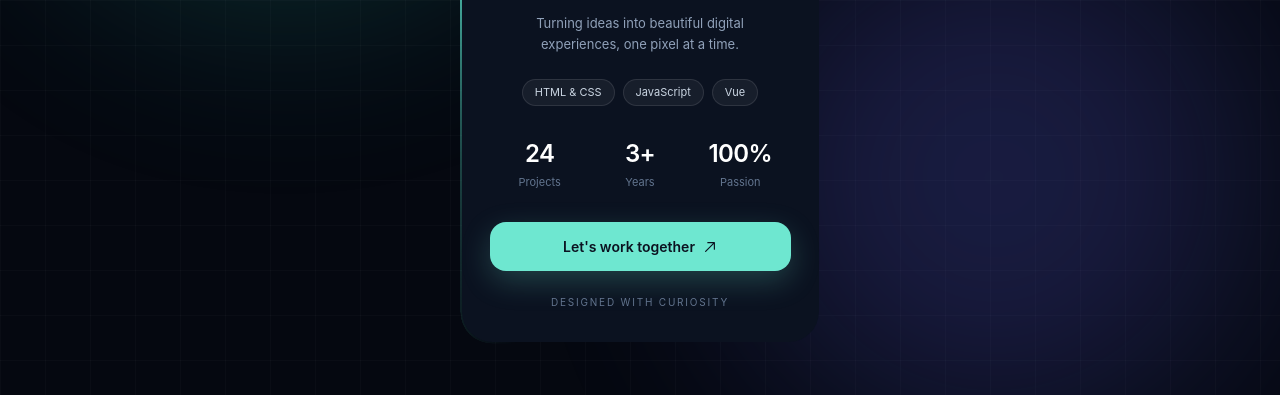
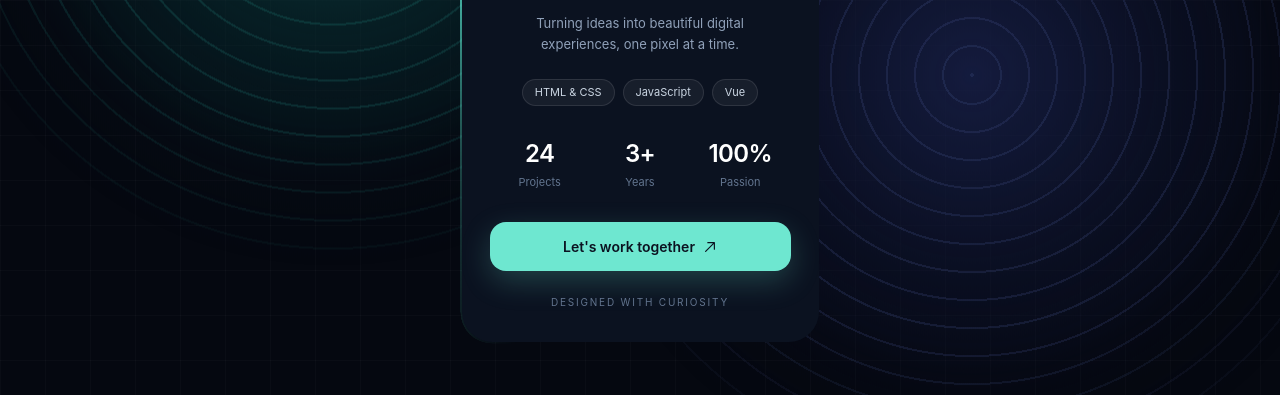
Before and after one commit to tunlinkyaw-gif/Card-Animation, a website: page index.html in a window 1280 px wide. Shown: the part 405-800 px from the top of the page. Drawn offline with Linux system fonts and the light colour scheme.

Commit message:
background desgin fix

```diff
--- a/index.html
+++ b/index.html
@@ -10,13 +10,13 @@
 <body class="relative min-h-screen overflow-hidden bg-[#050810] font-sans text-white antialiased">
   <div
     aria-hidden="true"
-    class="pointer-events-none fixed inset-0 -z-10 overflow-hidden bg-[linear-gradient(#ffffff06_1px,transparent_1px),linear-gradient(90deg,#ffffff06_1px,transparent_1px)] bg-[size:45px_45px]"
+    class="pointer-events-none fixed inset-0 z-0 overflow-hidden bg-[linear-gradient(#ffffff06_1px,transparent_1px),linear-gradient(90deg,#ffffff06_1px,transparent_1px)] bg-[size:45px_45px]"
   >
-    <div class="absolute top-[-8%] left-[2%] size-[520px] rounded-full bg-[#2dd4bf] opacity-[0.22] blur-[110px] animate-[drift_18s_ease-in-out_infinite]"></div>
-    <div class="absolute right-[2%] bottom-[-10%] size-[520px] rounded-full bg-[#6366f1] opacity-[0.22] blur-[110px] animate-[drift_22s_ease-in-out_infinite_reverse]"></div>
+    <div class="bg-orb bg-orb-teal animate-[drift_18s_ease-in-out_infinite]"></div>
+    <div class="bg-orb bg-orb-indigo animate-[drift_22s_ease-in-out_infinite_reverse]"></div>
   </div>
 
-  <main class="flex min-h-screen items-center justify-center p-6 [perspective:1200px]">
+  <main class="relative z-10 flex min-h-screen items-center justify-center p-6 [perspective:1200px]">
     <article id="profile-card" class="profile-card relative w-full max-w-[360px] cursor-pointer overflow-hidden rounded-[2rem]">
       <div class="relative overflow-hidden rounded-[2rem] p-[1.5px]">
         <div class="card-shine pointer-events-none absolute inset-0 z-20 rounded-[2rem] opacity-0 mix-blend-overlay transition-opacity duration-300"></div>
--- a/src/style.css
+++ b/src/style.css
@@ -18,7 +18,53 @@
     }
   }
 
-  @keyframes drift {
+  .bg-orb {
+    position: absolute;
+    width: min(78vw, 820px);
+    height: min(78vw, 820px);
+    border-radius: 50%;
+    pointer-events: none;
+    -webkit-mask-image: radial-gradient(circle at center, #000 46%, transparent 78%);
+    mask-image: radial-gradient(circle at center, #000 46%, transparent 78%);
+}
+
+.bg-orb-teal {
+    top: -12%;
+    left: -6%;
+    background:
+        repeating-radial-gradient(
+            circle at center,
+            rgba(34, 140, 132, 0.22) 0 2px,
+            transparent 2px 28px
+        ),
+        radial-gradient(
+            circle at center,
+            rgba(12, 72, 70, 0.78) 0%,
+            rgba(8, 48, 52, 0.48) 34%,
+            rgba(5, 24, 32, 0.18) 58%,
+            transparent 74%
+        );
+}
+
+.bg-orb-indigo {
+    right: -8%;
+    bottom: -16%;
+    background:
+        repeating-radial-gradient(
+            circle at center,
+            rgba(72, 88, 148, 0.22) 0 2px,
+            transparent 2px 28px
+        ),
+        radial-gradient(
+            circle at center,
+            rgba(24, 32, 72, 0.82) 0%,
+            rgba(16, 22, 52, 0.46) 36%,
+            rgba(8, 12, 32, 0.16) 58%,
+            transparent 74%
+        );
+}
+
+@keyframes drift {
     0%, 100% {
         transform: translateY(0);
     }
```
